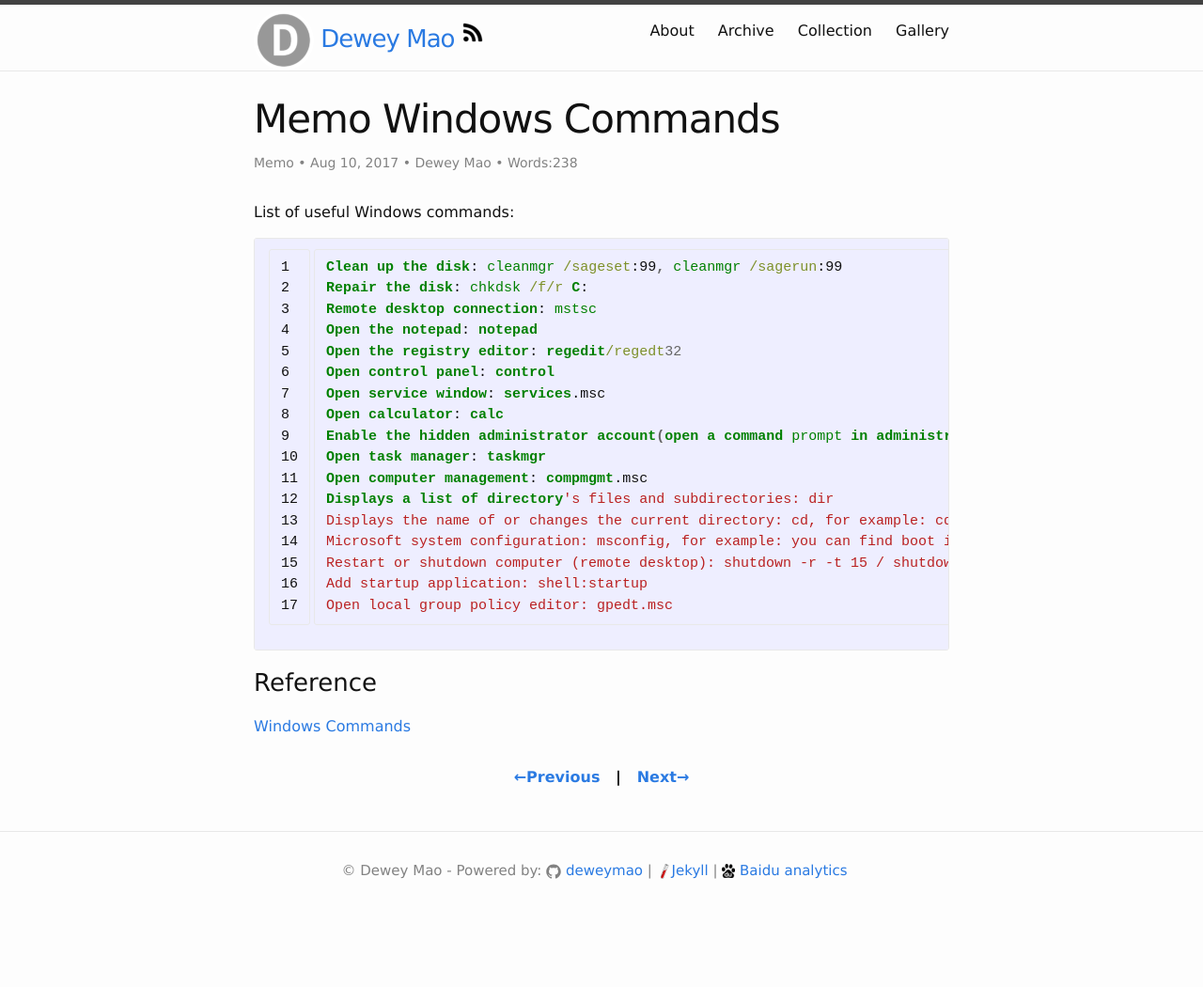
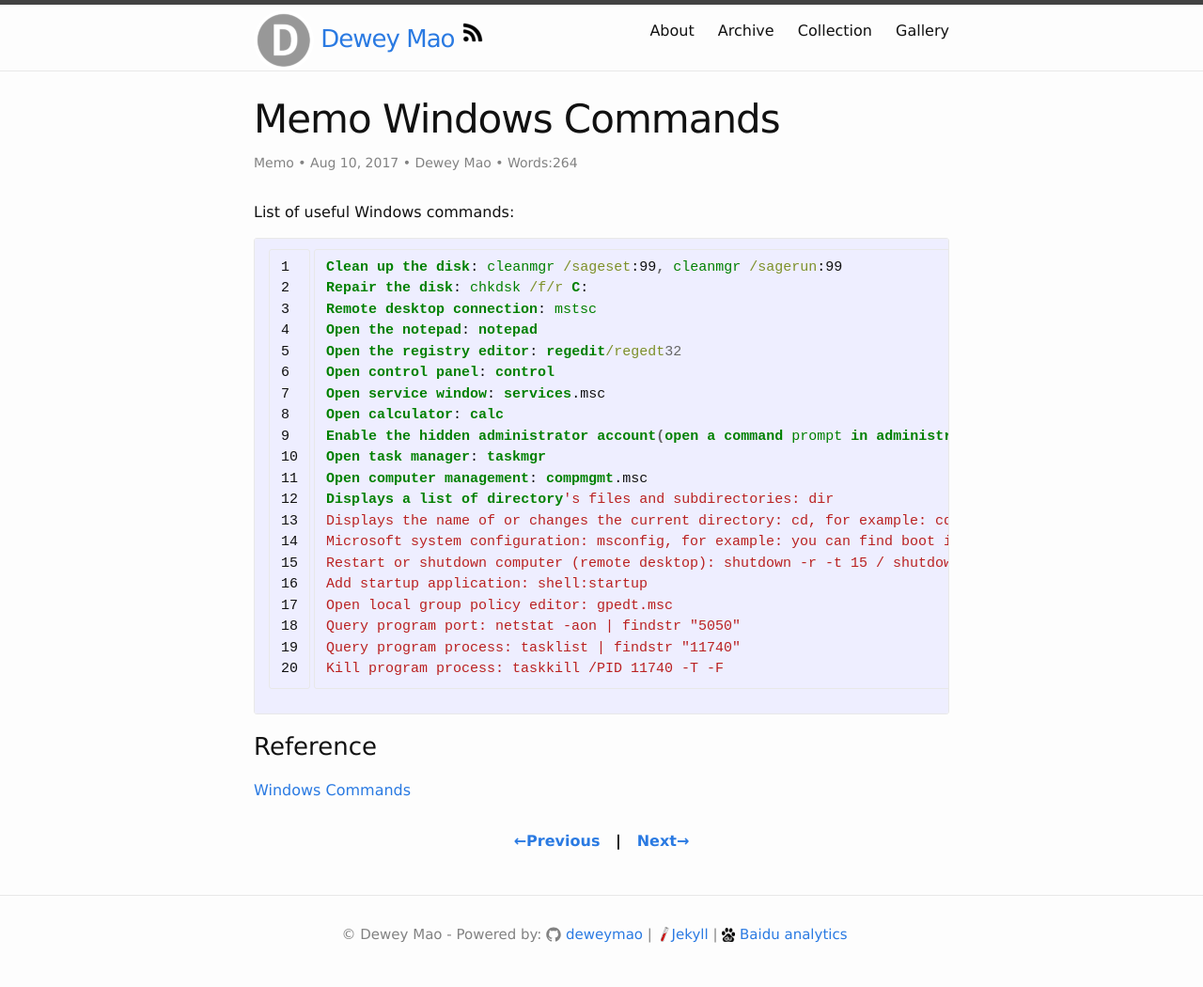
Before and after one commit to deweymao/deweymao.github.io, a Jekyll site: the page built from _posts/2017-08-09-memo_windows_commands.md, in a window 1280 px wide. Shown: the whole page at 94% size. Built offline with Jekyll 4.4.1, drawn with Linux system fonts in a browser that asks for light colours; comment, search, counter and statistics services are not loaded; before the commit the page ends 983 px from its top, so only the background shows below that.

Commit message:
Add files via upload
modify post

```diff
--- a/_posts/2017-08-09-memo_windows_commands.md
+++ b/_posts/2017-08-09-memo_windows_commands.md
@@ -25,6 +25,9 @@ Microsoft system configuration: msconfig, for example: you can find boot item
 Restart or shutdown computer (remote desktop): shutdown -r -t 15 / shutdown -s -t 15
 Add startup application: shell:startup
 Open local group policy editor: gpedt.msc
+Query program port: netstat -aon | findstr "5050"
+Query program process: tasklist | findstr "11740"
+Kill program process: taskkill /PID 11740 -T -F
 {% endhighlight %}
 
 ### Reference
```
